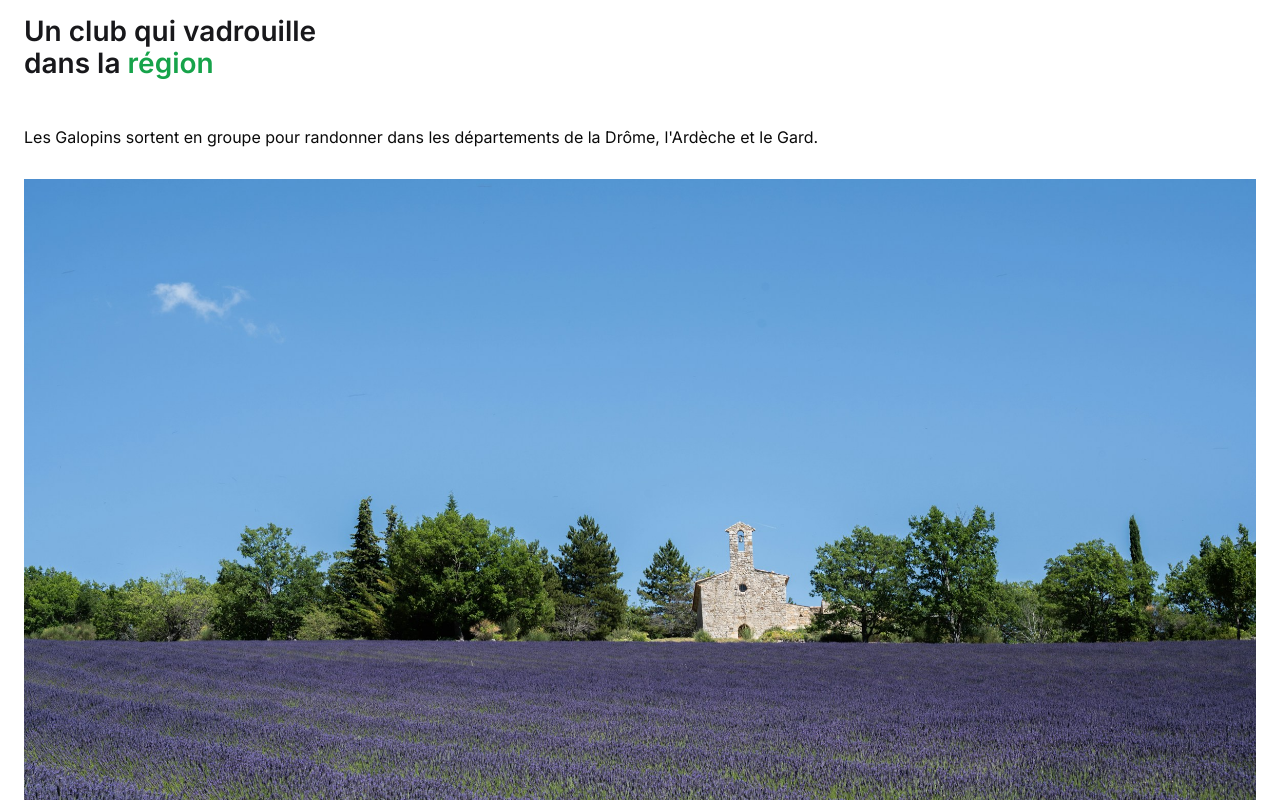
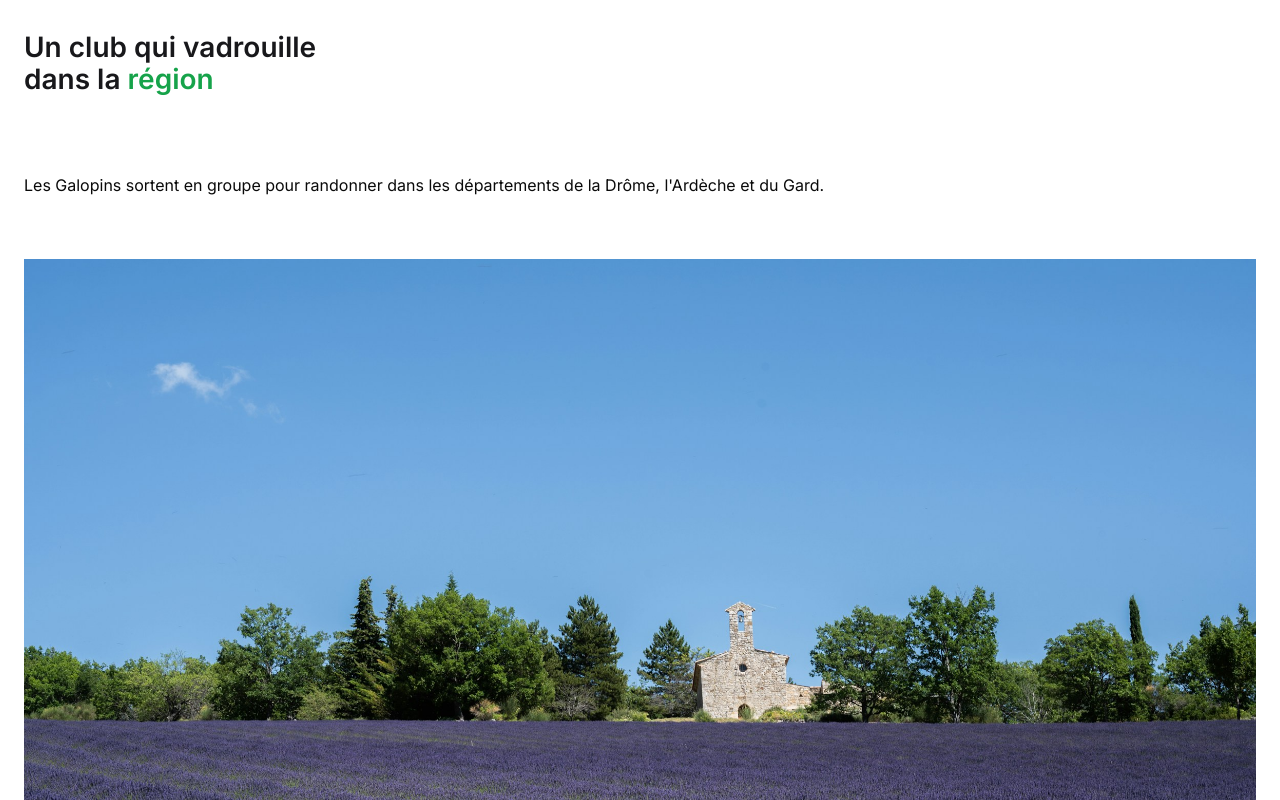
Before and after one commit to SebastienLaurentt/Galopins-Next-V2, a Next.js app: page / in a window 1280 px wide. Shown: the part 680-1480 px from the top of the page. Built offline with nearby package versions, Linux system fonts and the light colour scheme.

Commit message:
in section component, marginTop and marginBottom are now bolean / update some margin in home page

```diff
--- a/app/page.tsx
+++ b/app/page.tsx
@@ -13,6 +13,8 @@ import img from "../public/Home.jpg";
 export default function Home() {
   return (
     <main>
+
+      {/* Hero Section */}
       <SectionBg
         bg={img}
         minHeightScreen={false}
@@ -31,15 +33,17 @@ export default function Home() {
           </Button>
         </div>
       </SectionBg>
+
+      {/* Area Section */}
       <Section marginBottom="true" marginTop="true" classname="">
         <SectionHeader
           title="Un club qui vadrouille dans la "
           titleHighlight="région"
         />
-        <div className="mb-8">
+        <div className="mb-16">
           <p>
             Les Galopins sortent en groupe pour randonner dans les départements
-            de la Drôme, l'Ardèche et le Gard.
+            de la Drôme, l'Ardèche et du Gard.
           </p>
         </div>
         <div>
@@ -71,7 +75,9 @@ export default function Home() {
           </ul>
         </div>
       </Section>
-      <Section marginBottom="true" marginTop="true" classname="">
+
+      {/* Club Section */}
+      <Section marginBottom={true} marginTop={false} classname="">
         <SectionHeader
           title="Quelques chiffres sur notre "
           titleHighlight="club"
--- a/components/Card/AreaCard/AreaCard.tsx
+++ b/components/Card/AreaCard/AreaCard.tsx
@@ -10,7 +10,7 @@ interface AreaCardProps {
 
 const AreaCard = ({src, alt, areaTitle, areaDescription}: AreaCardProps) => {
   return (
-    <div className='mt-4'>
+    <div className='mb-12'>
       <div className='mb-4'>
         <Image src={src} alt={alt} />
       </div>
--- a/components/Section/Section.tsx
+++ b/components/Section/Section.tsx
@@ -1,7 +1,7 @@
 interface SectionProps {
   classname?: string;
-  marginBottom?: string;
-  marginTop?: string;
+  marginBottom?: boolean;
+  marginTop?: boolean;
   children: React.ReactNode;
 }
 
@@ -11,8 +11,8 @@ const Section = ({
   marginTop,
   children,
 }: SectionProps) => {
-  const isMarginBottom = marginBottom ? "mb-8" : "";
-  const isMarginTop = marginTop ? "mt-20" : "";
+  const isMarginBottom = marginBottom ? "mb-20" : "";
+  const isMarginTop = marginTop ? "mt-24" : "";
 
   return (
     <section className={`${classname} ${isMarginBottom} ${isMarginTop} px-6`}>
--- a/components/SectionHeader/SectionHeader.tsx
+++ b/components/SectionHeader/SectionHeader.tsx
@@ -12,7 +12,7 @@ const SectionHeader: React.FC<SectionHeaderProps> = ({
   titleDescription,
 }) => {
   return (
-    <div className="max-w-[320px] mb-12">
+    <div className="max-w-[320px] mb-20">
       <h2>
         {title} <span className="text-accent">{titleHighlight}</span>
       </h2>
```
